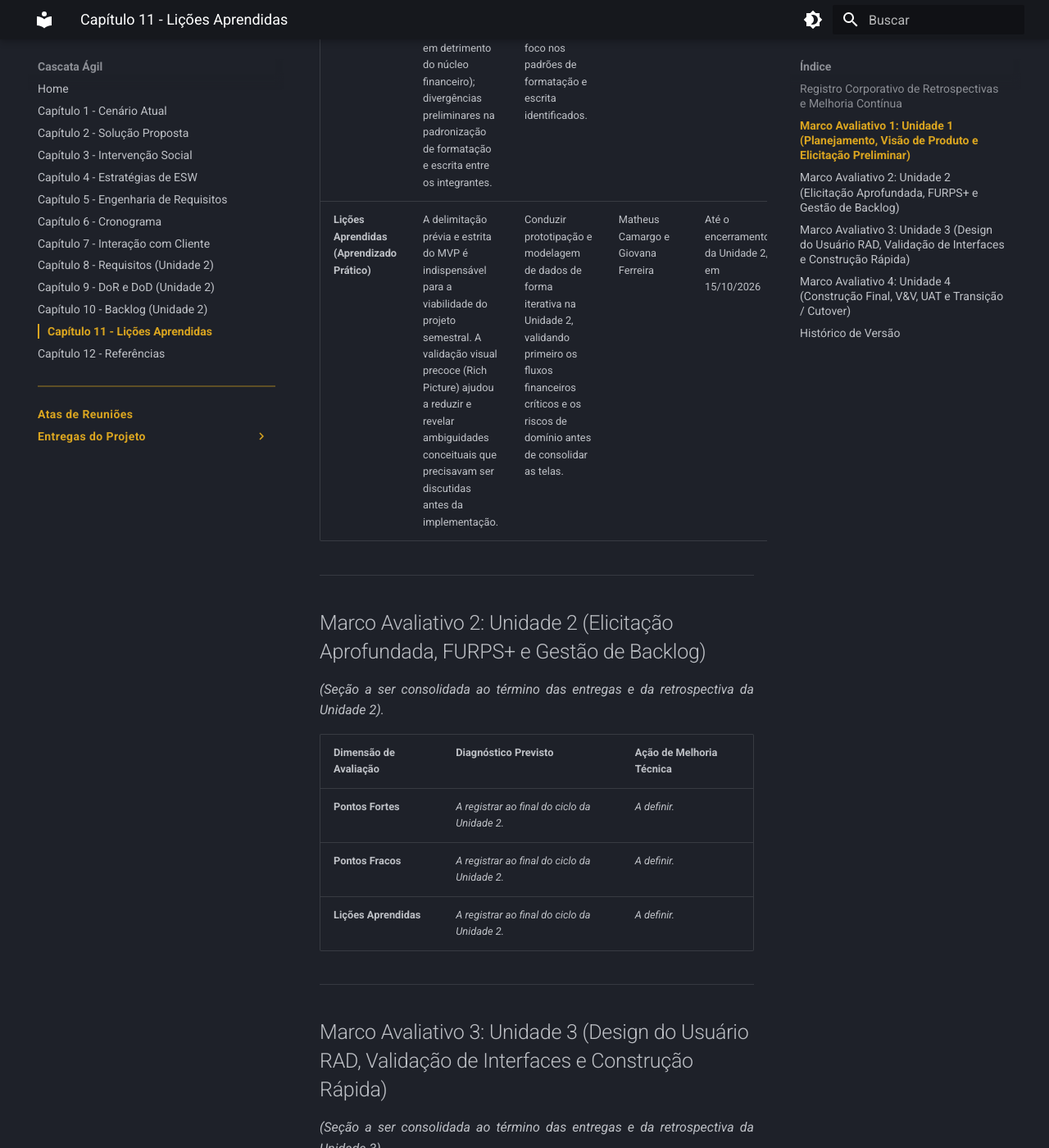
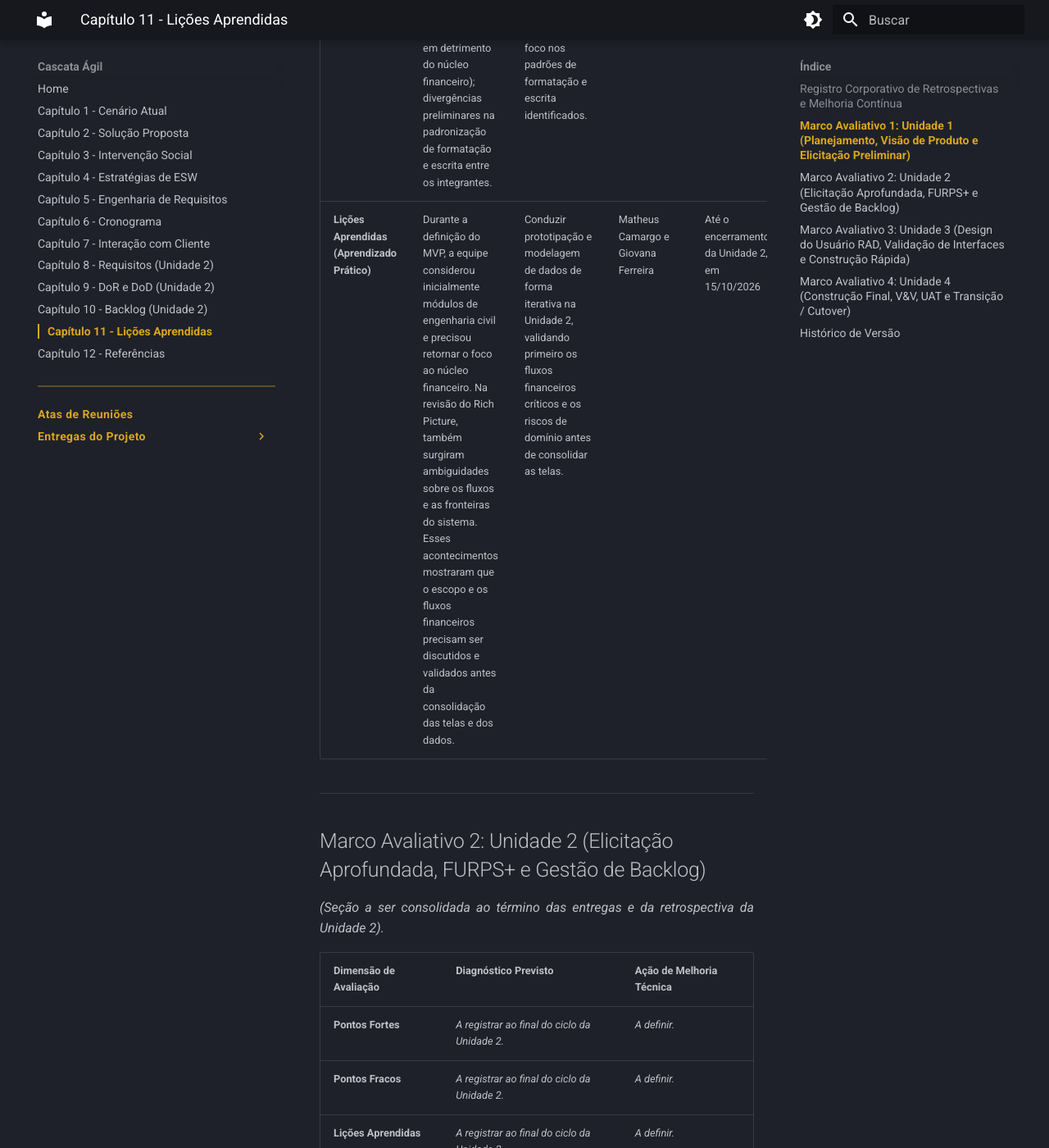
Before and after one commit to mdsreq-fga-unb/REQ-2026.2-T01-DUOC-Finance, an MkDocs documentation site: the page built from docs/licoes-aprendidas/index.md, in a window 1280 px wide and 1400 px high, scrolled down 1292 px. Shown: the whole window at 82% size. Built offline with MkDocs 1.6.1 and Material for MkDocs 9.7.7, drawn with Linux system fonts in a browser that asks for light colours.

Commit message:
Registra aprendizados que realmente foram observados

```diff
--- a/docs/licoes-aprendidas/index.md
+++ b/docs/licoes-aprendidas/index.md
@@ -14,7 +14,7 @@ Na Unidade 1, a equipe realizou a imersão inicial no ecossistema da DUOC Arquit
 | :--- | :--- | :--- | :--- | :--- | :--- |
 | **Pontos Fortes (O que funcionou bem)** | Excelente receptividade e engajamento da cliente parceira Maria Beatryz; rápida convergência na modelagem do Rich Picture e Ishikawa; estruturação eficiente do ambiente *Docs as Code* via MkDocs com automação no GitHub Actions. | Manter a cadência quinzenal de reuniões síncronas e estruturar pautas objetivas com 24h de antecedência para as sessões de validação. | Eric Araújo | Antes de cada reunião de validação da Unidade 2 | Ata com pauta enviada com pelo menos 24h de antecedência e registro da presença dos participantes. |
 | **Pontos Fracos (Gargalos e Dificuldades)** | Dificuldade inicial para calibrar as fronteiras de escopo do MVP (risco de incorporar módulos de engenharia civil em detrimento do núcleo financeiro); divergências preliminares na padronização de formatação e escrita entre os integrantes. | Adotar um checklist editorial objetivo e uma revisão por pares (*Peer Review*) antes de cada merge, com foco nos padrões de formatação e escrita identificados. | Autor da alteração | Em cada merge da Unidade 2 | Checklist editorial preenchido e aprovação de um revisor independente no pull request. |
-| **Lições Aprendidas (Aprendizado Prático)** | A delimitação prévia e estrita do MVP é indispensável para a viabilidade do projeto semestral. A validação visual precoce (Rich Picture) ajudou a reduzir e revelar ambiguidades conceituais que precisavam ser discutidas antes da implementação. | Conduzir prototipação e modelagem de dados de forma iterativa na Unidade 2, validando primeiro os fluxos financeiros críticos e os riscos de domínio antes de consolidar as telas. | Matheus Camargo e Giovana Ferreira | Até o encerramento da Unidade 2, em 15/10/2026 | Fluxos financeiros críticos homologados e consistentes entre protótipo, requisitos e DER. |
+| **Lições Aprendidas (Aprendizado Prático)** | Durante a definição do MVP, a equipe considerou inicialmente módulos de engenharia civil e precisou retornar o foco ao núcleo financeiro. Na revisão do Rich Picture, também surgiram ambiguidades sobre os fluxos e as fronteiras do sistema. Esses acontecimentos mostraram que o escopo e os fluxos financeiros precisam ser discutidos e validados antes da consolidação das telas e dos dados. | Conduzir prototipação e modelagem de dados de forma iterativa na Unidade 2, validando primeiro os fluxos financeiros críticos e os riscos de domínio antes de consolidar as telas. | Matheus Camargo e Giovana Ferreira | Até o encerramento da Unidade 2, em 15/10/2026 | Fluxos financeiros críticos homologados e consistentes entre protótipo, requisitos e DER. |
 
 ---
 
```
